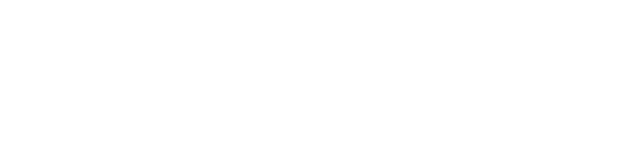
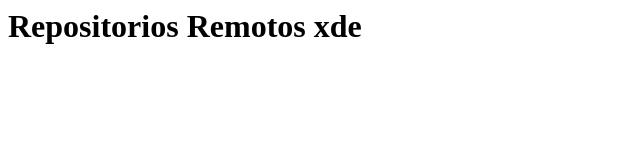
Before and after one commit to Alber321/Repositorio-01, a plain HTML site: page index.html in a window 1280 px wide. Shown: the whole page, without its empty margins (0-640 px from the left). Drawn offline with Linux system fonts and the light colour scheme.

Commit message:
Agregar titulo

```diff
--- a/index.html
+++ b/index.html
@@ -3,9 +3,9 @@
     <meta charset="UTF-8">
     <meta name="viewport" content="width=device-width, initial-scale=1.0">
     <meta http-equiv="X-UA-Compatible" content="ie=edge">
-    <title>Trabajando con GitHub+</title>
+    <title>GitHub+</title>
 </head>
 <body>
-
+    <h1>Repositorios Remotos xde</h1>
 </body>
 </html>
```
